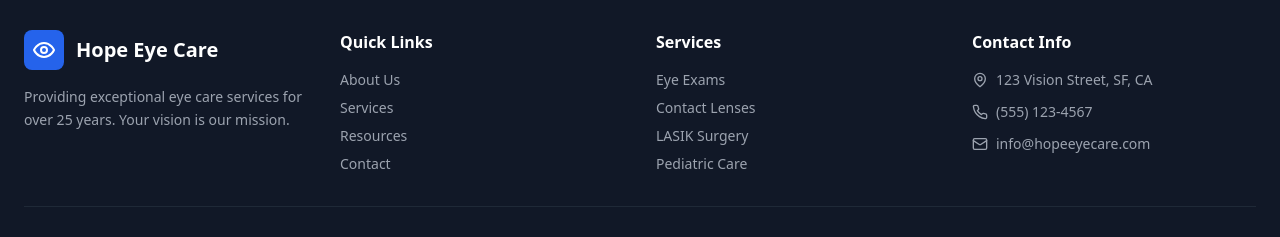
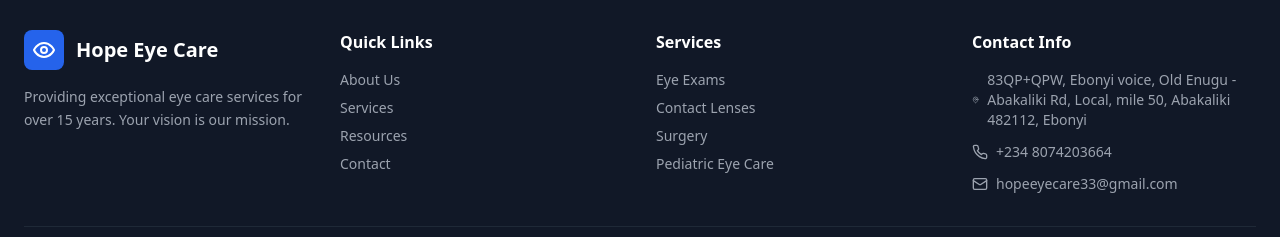
Before and after one commit to Sammy-T47/Hope-eye-care, a React (Vite) app: page / in a window 1280 px wide. Shown: the part 3694-3931 px from the top of the page. Built offline with nearby package versions, Linux system fonts and the light colour scheme; no server answers; the database is empty.

Commit message:
Fix footer

```diff
--- a/src/components/Footer.tsx
+++ b/src/components/Footer.tsx
@@ -13,7 +13,7 @@ export default function Footer() {
               <span className="text-xl font-bold">Hope Eye Care</span>
             </div>
             <p className="text-gray-400 text-sm leading-relaxed">
-              Providing exceptional eye care services for over 25 years. Your vision is our mission.
+              Providing exceptional eye care services for over 15 years. Your vision is our mission.
             </p>
           </div>
 
@@ -32,8 +32,8 @@ export default function Footer() {
             <ul className="space-y-2 text-sm">
               <li className="text-gray-400">Eye Exams</li>
               <li className="text-gray-400">Contact Lenses</li>
-              <li className="text-gray-400">LASIK Surgery</li>
-              <li className="text-gray-400">Pediatric Care</li>
+              <li className="text-gray-400">Surgery</li>
+              <li className="text-gray-400">Pediatric Eye Care</li>
             </ul>
           </div>
 
@@ -42,15 +42,15 @@ export default function Footer() {
             <ul className="space-y-3 text-sm">
               <li className="flex items-center gap-2 text-gray-400">
                 <MapPin className="w-4 h-4" />
-                123 Vision Street, SF, CA
+                83QP+QPW, Ebonyi voice, Old Enugu -Abakaliki Rd, Local, mile 50, Abakaliki 482112, Ebonyi
               </li>
               <li className="flex items-center gap-2 text-gray-400">
                 <Phone className="w-4 h-4" />
-                (555) 123-4567
+             +234 8074203664
               </li>
               <li className="flex items-center gap-2 text-gray-400">
                 <Mail className="w-4 h-4" />
-                info@hopeeyecare.com
+             hopeeyecare33@gmail.com
               </li>
             </ul>
           </div>
```
